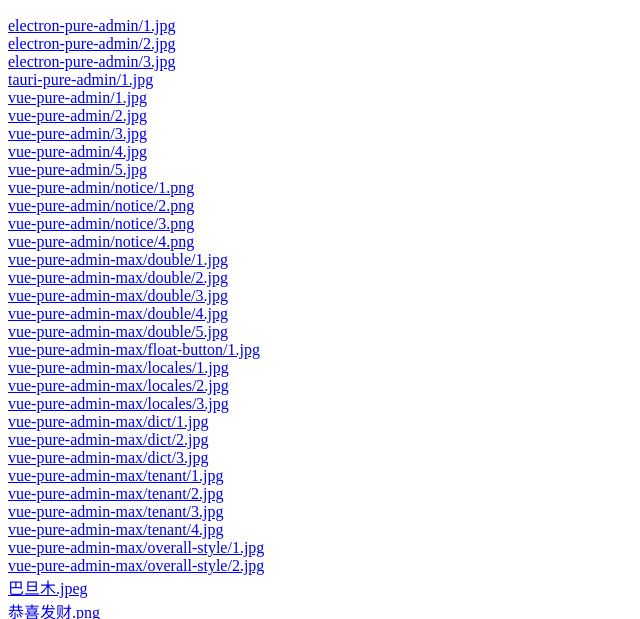
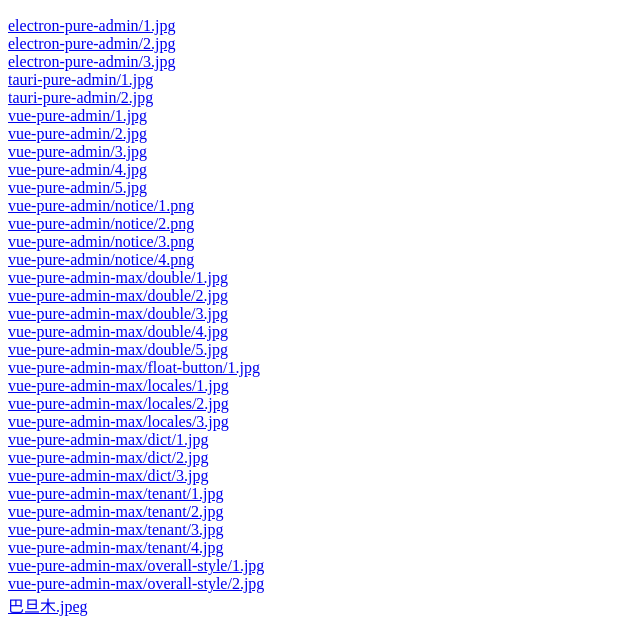
Before and after one commit to xiaoxian521/hyperlink, a plain HTML site: page index.html in a window 1280 px wide. Shown: the part 112-731 px from the top of the page, without its empty margins (0-640 px from the left). Drawn offline with Linux system fonts and the light colour scheme.

Commit message:
feat: add img

```diff
--- a/index.html
+++ b/index.html
@@ -19,6 +19,7 @@
 						"electron-pure-admin/2.jpg",
 						"electron-pure-admin/3.jpg",
 						"tauri-pure-admin/1.jpg",
+						"tauri-pure-admin/2.jpg",
 						"vue-pure-admin/1.jpg",
 						"vue-pure-admin/2.jpg",
 						"vue-pure-admin/3.jpg",
```
Also changed, not shown: README.md, img/tauri-pure-admin/2.jpg (added).
